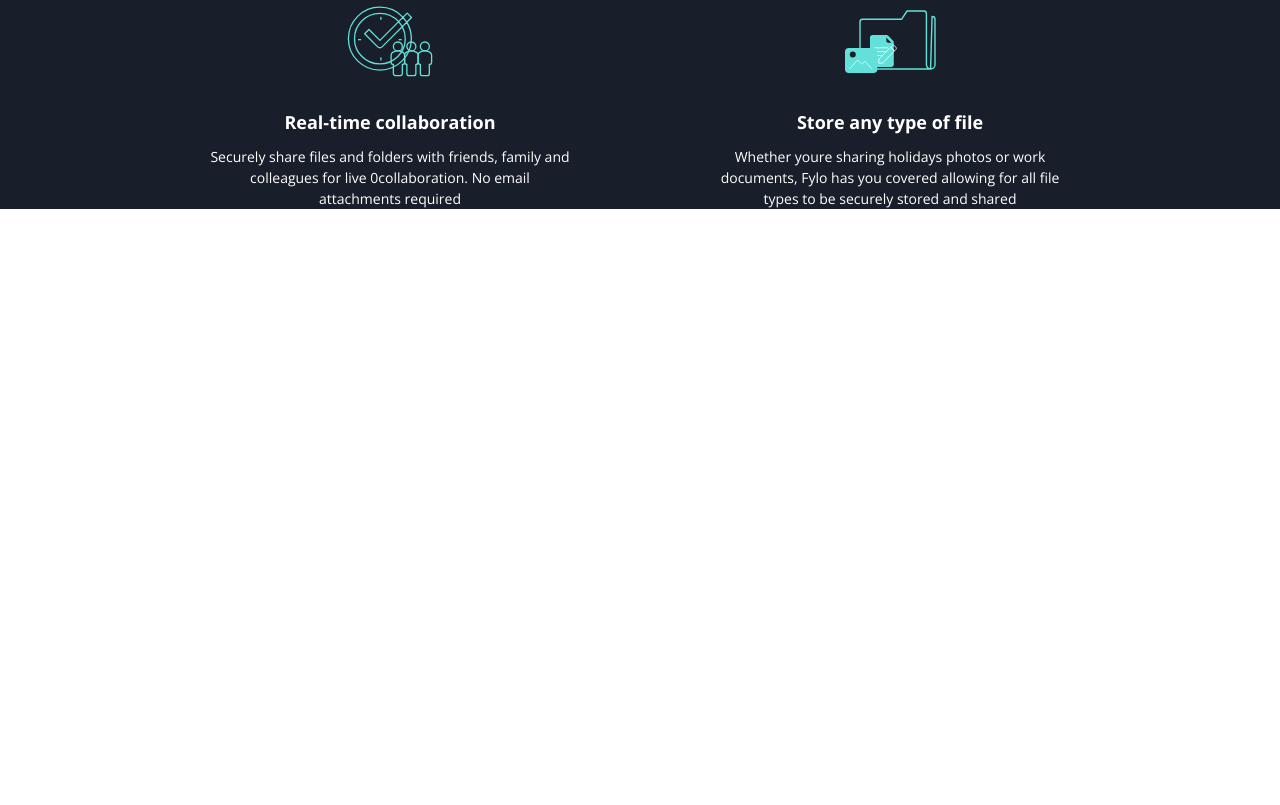
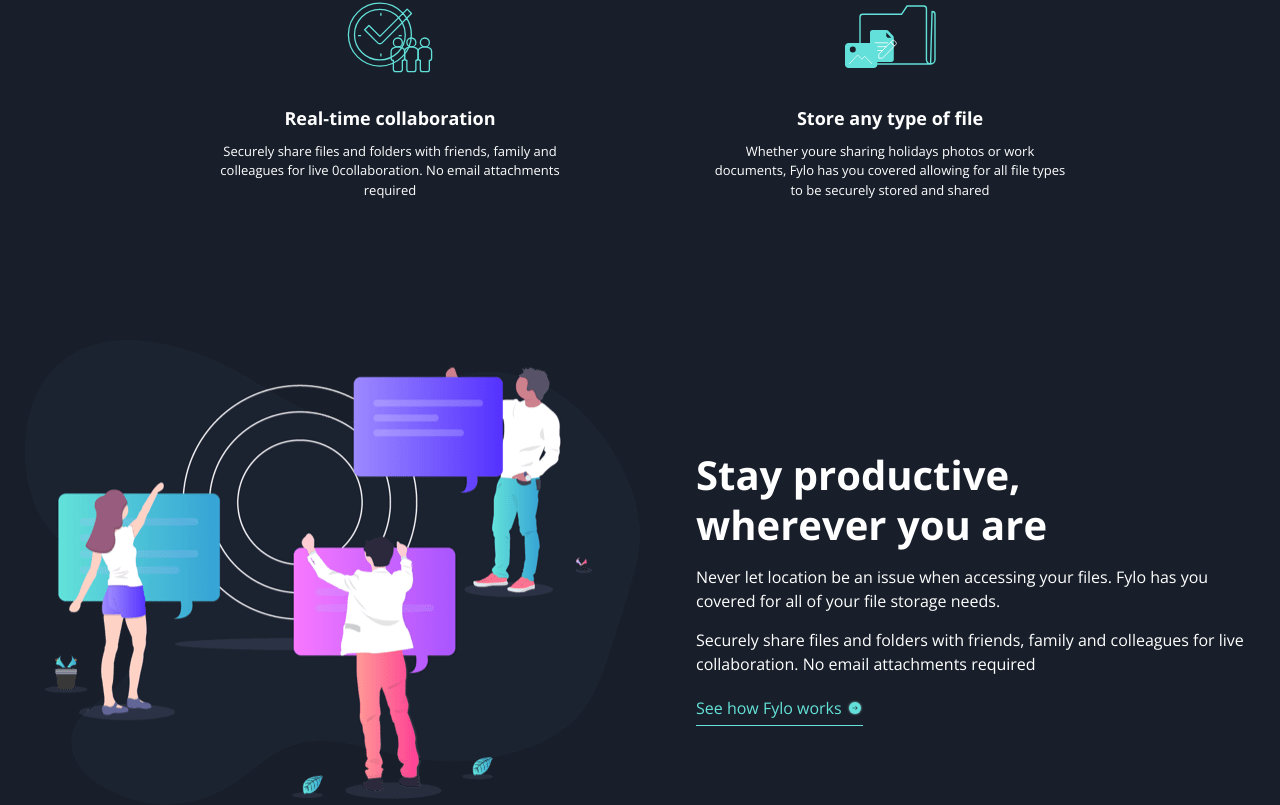
Before and after one commit to olaknowct/fylo, a React (Create React App) app: page / in a window 1280 px wide. Shown: the part 1561-2366 px from the top of the page. Before the commit the page ends 1770 px from the top, so only its background shows below. Built offline with nearby package versions, Linux system fonts and the light colour scheme.

Commit message:
CTA component

```diff
--- /dev/null
+++ b/src/component/cta/cta.component.jsx
@@ -0,0 +1,36 @@
+import StayProductive from '../../images/illustration-stay-productive.png';
+import { ReactComponent as Arrow } from '../../images/icon-arrow.svg';
+
+const CallToAction = () => {
+  return (
+    <section className='bg-darkBlue1'>
+      <div className='max-w-[123rem] mx-auto pt-[14rem]'>
+        <figure className='flex flex-row gap-20 justify-center items-center '>
+          <img src={StayProductive} alt='Stay Productive' />
+          <figcaption className='flex flex-col gap-6 pt-[3rem] pl-[0.6rem]'>
+            <h2 className='text-[4rem] leading-[5rem]  max-w-2xl font-bold '>
+              Stay productive, wherever you are
+            </h2>
+            <p className='text-[1.6rem]'>
+              Never let location be an issue when accessing your files. Fylo has you covered for all
+              of your file storage needs.
+            </p>
+            <p className='text-[1.6rem]'>
+              Securely share files and folders with friends, family and colleagues for live
+              collaboration. No email attachments required
+            </p>
+            <a
+              href='#home'
+              className='text-accentCyan text-[1.6rem] border-b border-accentCyan self-start py-2 flex flex-row items-center gap-2'
+            >
+              <span>See how Fylo works</span>
+              <Arrow className='inline ' />
+            </a>
+          </figcaption>
+        </figure>
+      </div>
+    </section>
+  );
+};
+
+export default CallToAction;
--- a/src/component/feature/feature.component.jsx
+++ b/src/component/feature/feature.component.jsx
@@ -10,7 +10,7 @@ const Feature = ({ feature }) => {
       </div>
       <figcaption className='max-w-xl mx-auto flex flex-col gap-4'>
         <h4 className='text-[1.8rem] font-bold'>{title}</h4>
-        <p className='text-[1.4rem] font-thin'>{description}</p>
+        <p className='text-[1.3rem] '>{description}</p>
       </figcaption>
     </figure>
   );
--- a/src/component/main/main.component.jsx
+++ b/src/component/main/main.component.jsx
@@ -1,4 +1,5 @@
 import { FeatureProvider } from '../../context/feature.context';
+import CallToAction from '../cta/cta.component';
 import Features from '../features/features.component';
 import Hero from '../hero/hero.component';
 
@@ -9,6 +10,7 @@ const Main = () => {
       <FeatureProvider>
         <Features />
       </FeatureProvider>
+      <CallToAction />
     </main>
   );
 };
```
